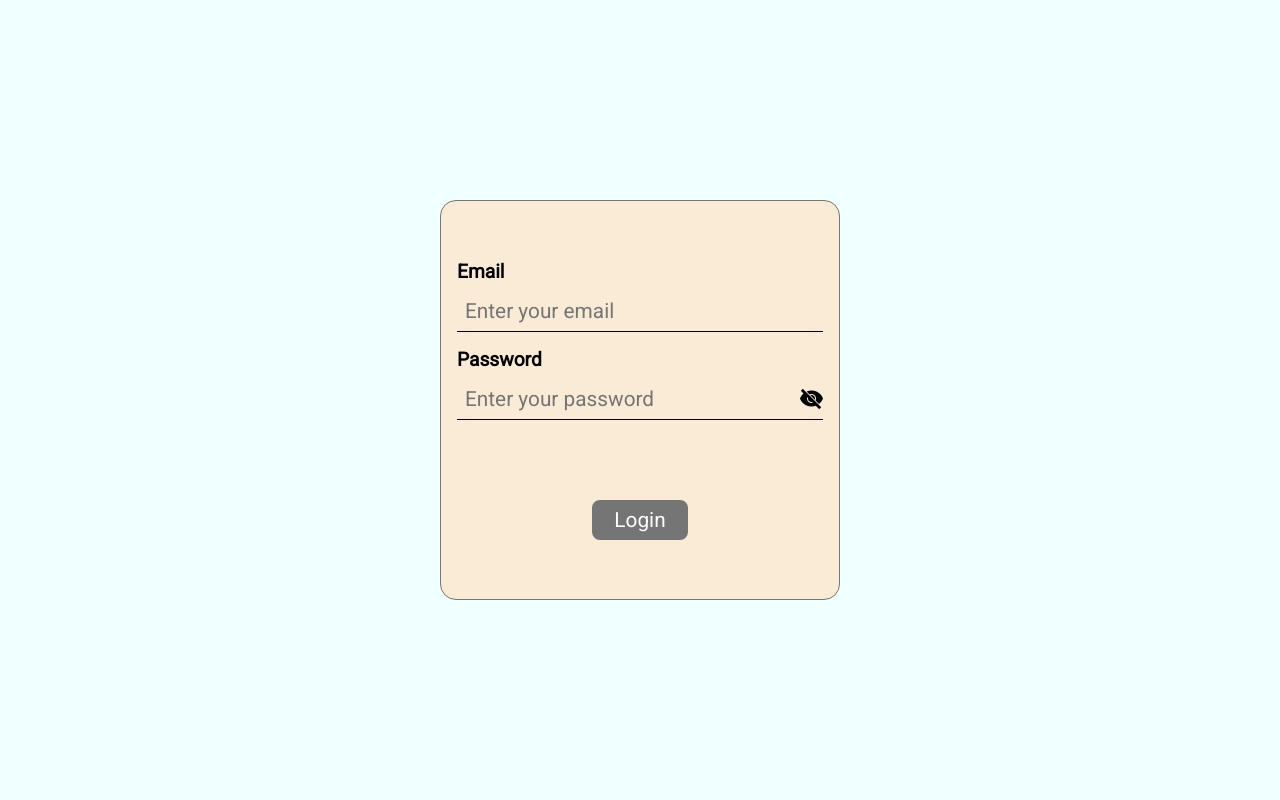
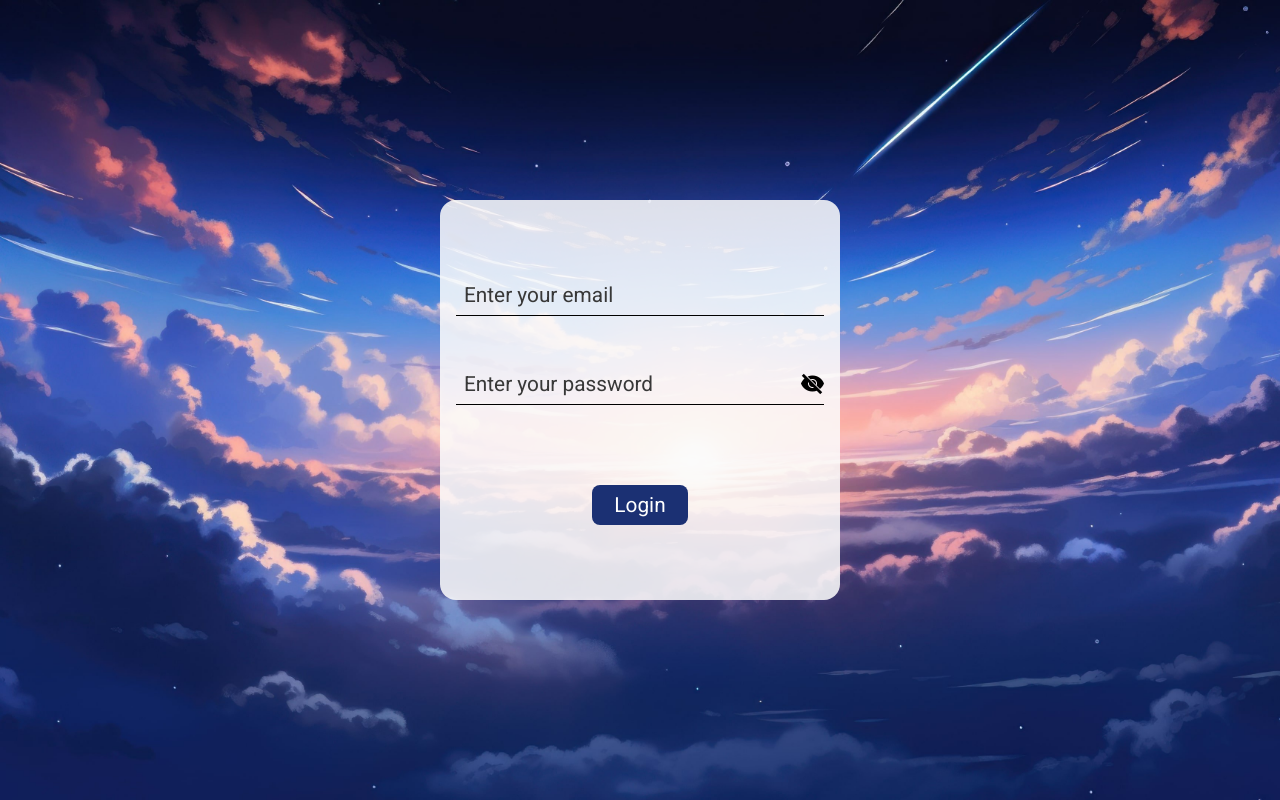
Before and after one commit to juliomc23/animatrix-front, an Angular app: page /login in a window 1280 px wide. Built offline with nearby package versions, Linux system fonts and the light colour scheme.

Commit message:
feat(style): refactor login styles
this new feature, provides new styles to login

```diff
--- a/src/app/views/login/components/login-form/login-form.component.css
+++ b/src/app/views/login/components/login-form/login-form.component.css
@@ -9,14 +9,13 @@
   gap: 5rem;
   box-sizing: border-box;
   border-radius: 1rem;
-  border: 1px solid rgb(117, 117, 117);
-  background-color: antiquewhite;
+  background-color: rgba(252, 252, 252, 0.863);
 
   .inputs-section {
     width: 100%;
     display: flex;
     flex-direction: column;
-    gap: 1rem;
+    gap: 3rem;
 
     .email-label,
     .password-label {
@@ -36,6 +35,10 @@
         cursor: text;
         font-size: 1.3rem;
         padding: 0.5rem;
+
+        &::placeholder {
+          color: rgb(56, 56, 56);
+        }
       }
 
       .password-div-wrapper {
@@ -57,7 +60,7 @@
     font-size: 1.3rem;
     padding: 0.5rem;
     border-radius: 0.5rem;
-    background-color: rgb(117, 117, 117);
+    background-color: #1b3073;
     color: white;
   }
 }
--- a/src/app/views/login/components/login-form/login-form.component.html
+++ b/src/app/views/login/components/login-form/login-form.component.html
@@ -6,7 +6,6 @@
 >
   <section class="inputs-section">
     <label for="email" class="email-label">
-      <span>Email</span>
       <input
         id="email"
         type="email"
@@ -15,7 +14,6 @@
       />
     </label>
     <label for="password" class="password-label">
-      <span>Password</span>
       <div class="password-div-wrapper">
         <input
           id="password"
--- a/src/app/views/login/login.component.css
+++ b/src/app/views/login/login.component.css
@@ -3,5 +3,6 @@
   align-items: center;
   justify-content: center;
   height: 100dvh;
-  background-color: azure;
+  background-image: url("/assets/login-background.jpg");
+  background-size: cover;
 }
```
Also changed, not shown: src/assets/login-background.jpg (added).
